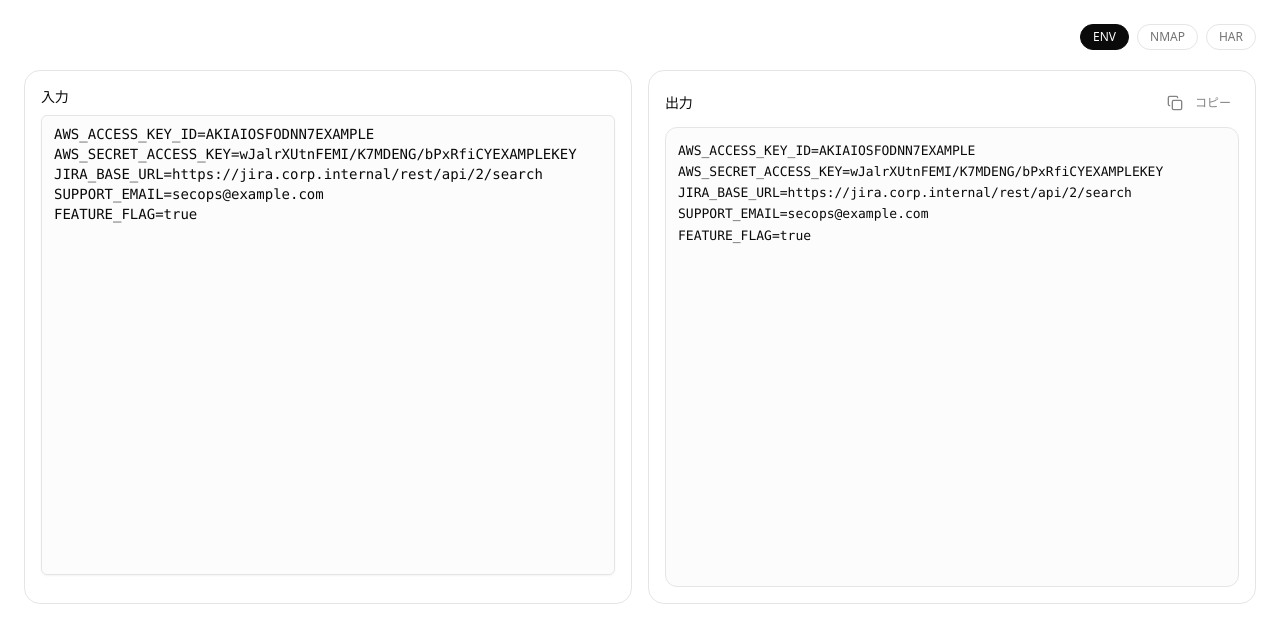
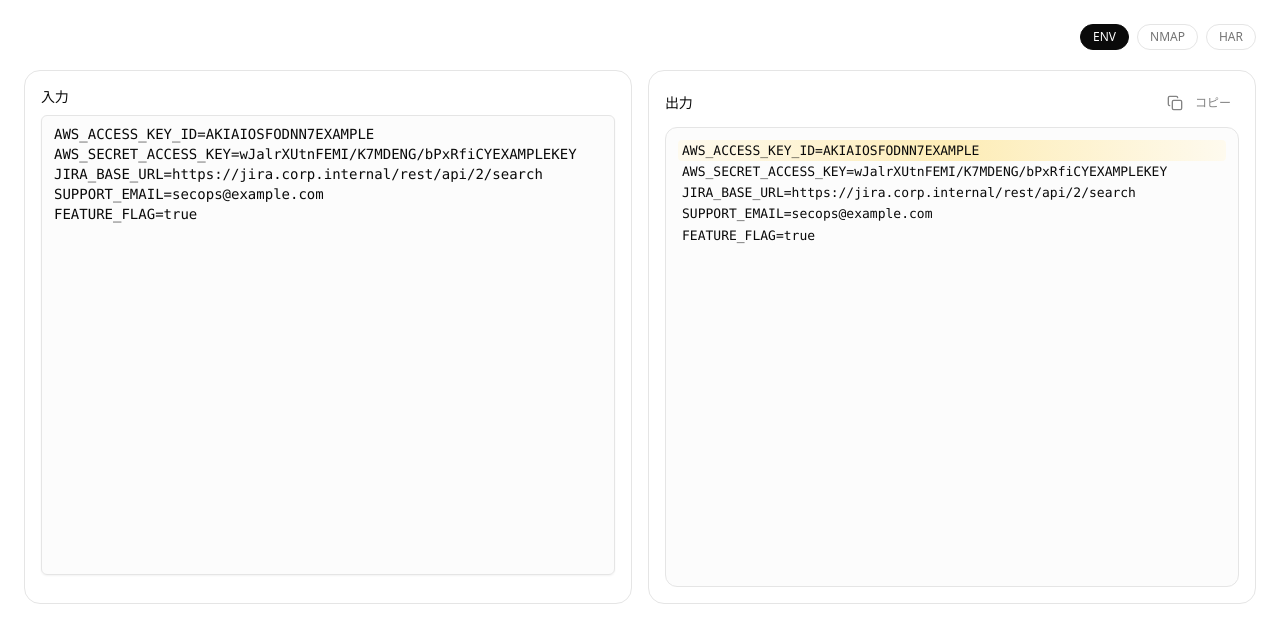
Before and after one commit to MJR-EDAMAMEX/pentect-poc, a React (Vite) app: page / in a window 1280 px wide. Both pictures are taken after a click on the button "ENV". Shown: the top 642 px of the page. Built offline with nearby package versions, Linux system fonts and the light colour scheme.

Commit message:
Refine scan animation pacing

```diff
--- a/src/App.tsx
+++ b/src/App.tsx
@@ -93,13 +93,15 @@ const CONFIDENCE_COLORS: Record<
   },
 };
 
-const MAX_ANIMATION_STEPS = 12;
-const ANIMATION_TOTAL_MS = 1400;
+const MAX_SCAN_STEPS = 18;
+const ANIMATION_TOTAL_MS = 4600;
 
 interface OutputFrame {
   text: string;
   activeLabels: string[];
   appliedLabels: string[];
+  scanStartLine: number | null;
+  scanEndLine: number | null;
 }
 
 function replaceEverywhere(text: string, original: string, replacement: string): string {
@@ -107,35 +109,36 @@ function replaceEverywhere(text: string, original: string, replacement: string):
   return text.split(original).join(replacement);
 }
 
-function chunkMappings<T>(items: T[], maxSteps: number): T[][] {
-  if (items.length === 0) return [];
-  const chunkSize = Math.max(1, Math.ceil(items.length / maxSteps));
-  const chunks: T[][] = [];
+function lineIndexAtOffset(text: string, offset: number): number {
+  if (offset <= 0) return 0;
+  return text.slice(0, offset).split(/\r?\n/).length - 1;
+}
 
-  for (let index = 0; index < items.length; index += chunkSize) {
-    chunks.push(items.slice(index, index + chunkSize));
+function buildScanRanges(
+  totalLines: number,
+  maxSteps: number
+): Array<{ start: number; end: number }> {
+  if (totalLines <= 0) return [];
+
+  const chunkSize = Math.max(1, Math.ceil(totalLines / maxSteps));
+  const ranges: Array<{ start: number; end: number }> = [];
+
+  for (let start = 0; start < totalLines; start += chunkSize) {
+    ranges.push({
+      start,
+      end: Math.min(totalLines - 1, start + chunkSize - 1),
+    });
   }
 
-  return chunks;
+  return ranges;
 }
 
-function tokenRegex(): RegExp {
-  return /<<[^>]+>>/g;
-}
-
-function getMapping(label: string, mappings: Mapping[]): Mapping | undefined {
-  return mappings.find((entry) => entry.label === label);
-}
-
-function HighlightedOutput({
-  text,
-  mappings,
-  activeLabels,
-}: {
-  text: string;
-  mappings: Mapping[];
-  activeLabels: string[];
-}) {
+function renderHighlightedFragments(
+  text: string,
+  mappings: Mapping[],
+  activeLabels: string[],
+  keyPrefix: string
+) {
   const parts: Array<{ text: string; isToken: boolean }> = [];
   const regex = tokenRegex();
   let lastIndex = 0;
@@ -153,25 +156,73 @@ function HighlightedOutput({
     parts.push({ text: text.slice(lastIndex), isToken: false });
   }
 
+  return parts.map((part, index) => {
+    if (!part.isToken) return <Fragment key={`${keyPrefix}:${index}`}>{part.text}</Fragment>;
+
+    const mapping = getMapping(part.text, mappings);
+    const colors = CONFIDENCE_COLORS[mapping?.confidence ?? "UNKNOWN"];
+    const isActive = mapping !== undefined && activeLabels.includes(mapping.label);
+
+    return (
+      <span
+        key={`${keyPrefix}:${index}`}
+        title={mapping ? `${mapping.original} | ${mapping.reason}` : part.text}
+        className={`inline px-1 py-0.5 rounded-sm border font-semibold transition-all duration-300 ${colors.bg} ${colors.text} ${colors.border} ${
+          isActive ? "ring-1 ring-amber-500 shadow-sm shadow-amber-200" : ""
+        }`}
+      >
+        {part.text}
+      </span>
+    );
+  });
+}
+
+function tokenRegex(): RegExp {
+  return /<<[^>]+>>/g;
+}
+
+function getMapping(label: string, mappings: Mapping[]): Mapping | undefined {
+  return mappings.find((entry) => entry.label === label);
+}
+
+function HighlightedOutput({
+  text,
+  mappings,
+  activeLabels,
+  scanStartLine,
+  scanEndLine,
+}: {
+  text: string;
+  mappings: Mapping[];
+  activeLabels: string[];
+  scanStartLine: number | null;
+  scanEndLine: number | null;
+}) {
+  const lines = text.split(/\r?\n/);
+
   return (
     <pre className="font-mono text-[13px] leading-relaxed whitespace-pre-wrap break-all m-0">
-      {parts.map((part, index) => {
-        if (!part.isToken) return <Fragment key={index}>{part.text}</Fragment>;
-
-        const mapping = getMapping(part.text, mappings);
-        const colors = CONFIDENCE_COLORS[mapping?.confidence ?? "UNKNOWN"];
-        const isActive =
-          mapping !== undefined && activeLabels.includes(mapping.label);
+      {lines.map((line, index) => {
+        const isScanning =
+          scanStartLine !== null &&
+          scanEndLine !== null &&
+          index >= scanStartLine &&
+          index <= scanEndLine;
 
         return (
           <span
             key={index}
-            title={mapping ? `${mapping.original} | ${mapping.reason}` : part.text}
-            className={`inline px-1 py-0.5 rounded-sm border font-semibold transition-all duration-300 ${colors.bg} ${colors.text} ${colors.border} ${
-              isActive ? "ring-1 ring-amber-500 shadow-sm shadow-amber-200" : ""
+            className={`relative block rounded-sm px-1 transition-colors duration-300 ${
+              isScanning ? "bg-amber-50/80" : ""
             }`}
           >
-            {part.text}
+            {isScanning && (
+              <span className="pointer-events-none absolute inset-0 rounded-sm bg-gradient-to-r from-transparent via-amber-300/35 to-transparent" />
+            )}
+            <span className="relative">
+              {renderHighlightedFragments(line, mappings, activeLabels, `line-${index}`)}
+            </span>
+            {index < lines.length - 1 ? "\n" : ""}
           </span>
         );
       })}
@@ -196,11 +247,16 @@ function setCaptureReady(ready: boolean): void {
 function buildOutputFrames(input: string, result: MaskResult): OutputFrame[] {
   const originalText = buildOutputBody(input);
   const finalText = buildOutputBody(result.masked);
+  const originalLines = originalText.split(/\r?\n/);
   const indexedMappings = result.mappingTable
     .map((mapping, order) => ({
       mapping,
       order,
       firstIndex: originalText.indexOf(mapping.original),
+      lineIndex:
+        originalText.indexOf(mapping.original) === -1
+          ? Number.MAX_SAFE_INTEGER
+          : lineIndexAtOffset(originalText, originalText.indexOf(mapping.original)),
     }))
     .sort((left, right) => {
       const leftIndex =
@@ -213,47 +269,56 @@ function buildOutputFrames(input: string, result: MaskResult): OutputFrame[] {
         right.mapping.original.length - left.mapping.original.length ||
         left.order - right.order
       );
-    })
-    .map((entry) => entry.mapping);
-
-  const frames: OutputFrame[] = [
-    { text: originalText, activeLabels: [], appliedLabels: [] },
-  ];
+    });
+  const frames: OutputFrame[] = [];
 
   let currentText = originalText;
   const appliedLabels = new Set<string>();
+  const scanRanges = buildScanRanges(originalLines.length, MAX_SCAN_STEPS);
 
-  for (const batch of chunkMappings(indexedMappings, MAX_ANIMATION_STEPS)) {
+  for (const range of scanRanges) {
     const batchLabels: string[] = [];
 
-    for (const mapping of batch) {
-      const nextText = replaceEverywhere(currentText, mapping.original, mapping.label);
+    for (const entry of indexedMappings) {
+      if (entry.lineIndex < range.start || entry.lineIndex > range.end) continue;
+      if (appliedLabels.has(entry.mapping.label)) continue;
+
+      const nextText = replaceEverywhere(
+        currentText,
+        entry.mapping.original,
+        entry.mapping.label
+      );
       if (nextText === currentText) continue;
+
       currentText = nextText;
-      appliedLabels.add(mapping.label);
-      batchLabels.push(mapping.label);
+      appliedLabels.add(entry.mapping.label);
+      batchLabels.push(entry.mapping.label);
     }
-
-    if (batchLabels.length === 0) continue;
 
     frames.push({
       text: currentText,
       activeLabels: batchLabels,
       appliedLabels: [...appliedLabels],
+      scanStartLine: range.start,
+      scanEndLine: range.end,
     });
   }
 
-  if (frames[frames.length - 1]?.text !== finalText) {
+  if (frames.length === 0 || frames[frames.length - 1]?.text !== finalText) {
     frames.push({
       text: finalText,
       activeLabels: [],
       appliedLabels: result.mappingTable.map((mapping) => mapping.label),
+      scanStartLine: null,
+      scanEndLine: null,
     });
   } else if (frames.length > 1) {
     frames.push({
       text: finalText,
       activeLabels: [],
       appliedLabels: result.mappingTable.map((mapping) => mapping.label),
+      scanStartLine: null,
+      scanEndLine: null,
     });
   }
 
@@ -268,6 +333,8 @@ export default function App() {
   const [displayText, setDisplayText] = useState(buildOutputBody(SAMPLES.env));
   const [activeLabels, setActiveLabels] = useState<string[]>([]);
   const [appliedLabels, setAppliedLabels] = useState<string[]>([]);
+  const [scanStartLine, setScanStartLine] = useState<number | null>(0);
+  const [scanEndLine, setScanEndLine] = useState<number | null>(0);
   const animationTimers = useRef<number[]>([]);
 
   const primeOutput = (nextInput: string) => {
@@ -275,6 +342,8 @@ export default function App() {
     setDisplayText(buildOutputBody(nextInput));
     setActiveLabels([]);
     setAppliedLabels([]);
+    setScanStartLine(nextInput.trim() ? 0 : null);
+    setScanEndLine(nextInput.trim() ? 0 : null);
     setCaptureReady(!nextInput.trim());
   };
 
@@ -305,31 +374,28 @@ export default function App() {
 
     const frames = buildOutputFrames(input, result);
     const intervalMs = Math.max(
-      90,
-      Math.min(180, Math.floor(ANIMATION_TOTAL_MS / Math.max(frames.length - 1, 1)))
+      260,
+      Math.min(420, Math.floor(ANIMATION_TOTAL_MS / Math.max(frames.length, 1)))
     );
 
-    setCaptureReady(frames.length <= 1);
+    setCaptureReady(frames.length === 0);
 
     const applyFrame = (frame: OutputFrame) => {
       setDisplayText(frame.text);
       setActiveLabels(frame.activeLabels);
       setAppliedLabels(frame.appliedLabels);
+      setScanStartLine(frame.scanStartLine);
+      setScanEndLine(frame.scanEndLine);
     };
 
-    const initialTimeoutId = window.setTimeout(() => {
-      applyFrame(frames[0] ?? { text: "", activeLabels: [], appliedLabels: [] });
-    }, 0);
-    animationTimers.current.push(initialTimeoutId);
-
-    frames.slice(1).forEach((frame, index) => {
+    frames.forEach((frame, index) => {
       const timeoutId = window.setTimeout(() => {
         applyFrame(frame);
 
-        if (index === frames.length - 2) {
+        if (index === frames.length - 1) {
           setCaptureReady(true);
         }
-      }, intervalMs * (index + 1));
+      }, 320 + intervalMs * index);
 
       animationTimers.current.push(timeoutId);
     });
@@ -417,6 +483,8 @@ export default function App() {
                   text={displayText}
                   mappings={result?.mappingTable ?? []}
                   activeLabels={activeLabels}
+                  scanStartLine={scanStartLine}
+                  scanEndLine={scanEndLine}
                 />
               ) : (
                 <div />
@@ -438,7 +506,9 @@ export default function App() {
                   </TableRow>
                 </TableHeader>
                 <TableBody>
-                  {result.mappingTable.map((mapping) => {
+                  {result.mappingTable
+                    .filter((mapping) => appliedLabels.includes(mapping.label))
+                    .map((mapping) => {
                     const colors = CONFIDENCE_COLORS[mapping.confidence];
                     const isActive = activeLabels.includes(mapping.label);
                     const isApplied = appliedLabels.includes(mapping.label);
```
Also changed, not shown: scripts/capture-screenshots.mjs (+5 -5 lines), 6 other files (tests, documents, lock files or other folders).
